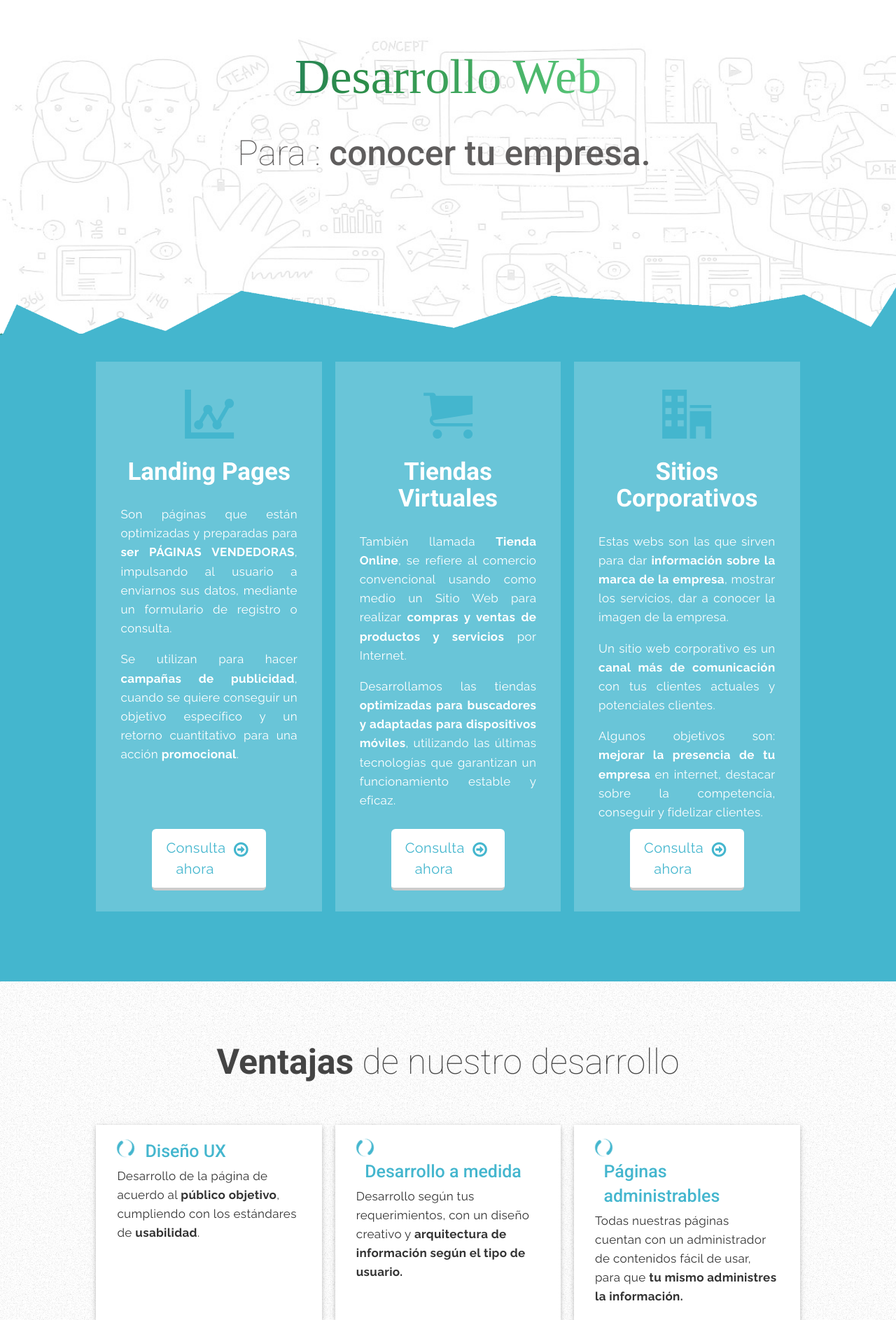
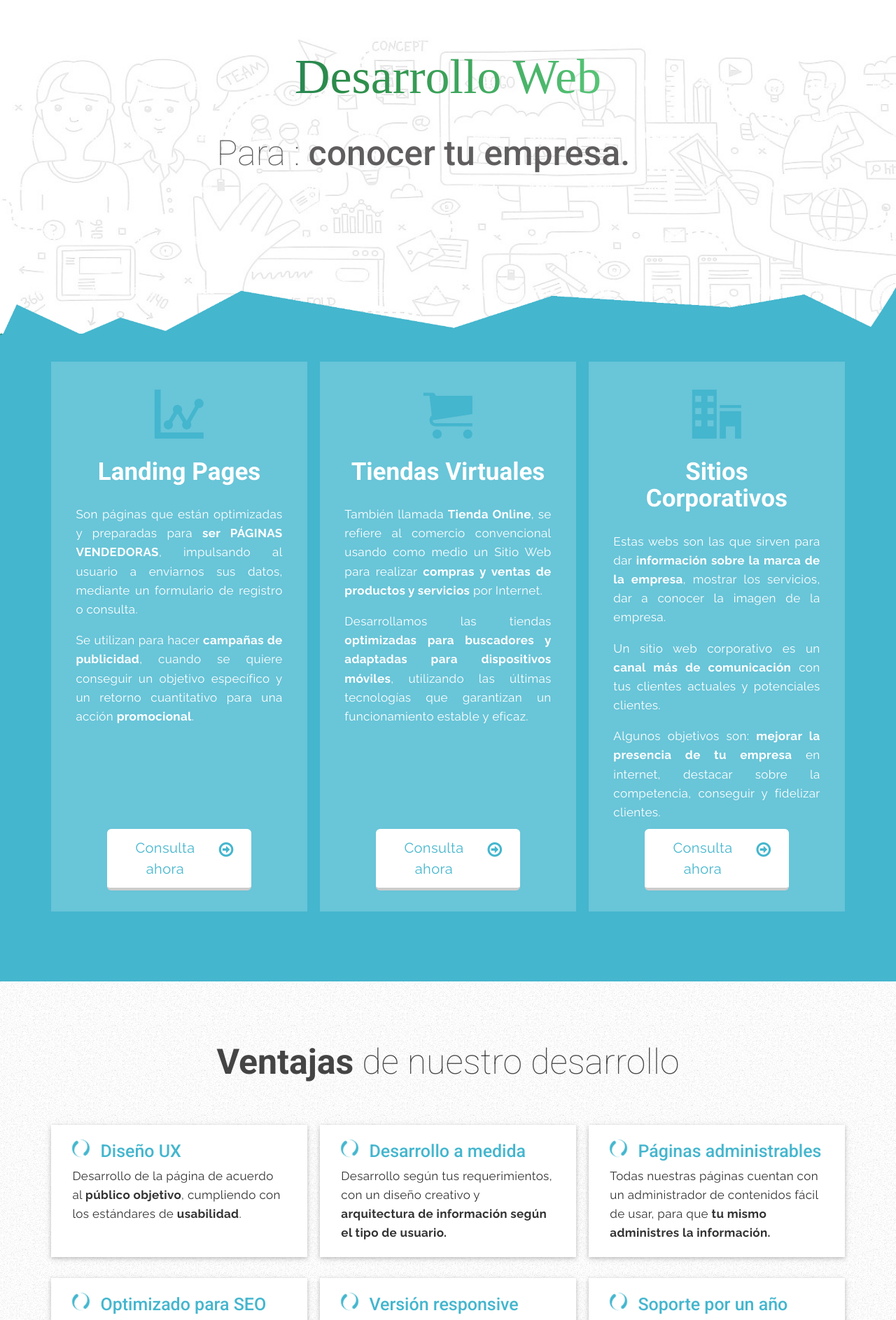
Before and after one commit to Identired360/Identired, a PHP site: page /html/desarrollo-web.php in a window 1280 px wide. Shown: the part 162-2049 px from the top of the page at 70% size. Run offline with PHP 8.4, Linux system fonts and the light colour scheme; some web fonts are replaced.

Commit message:
Desarrollo web

```diff
--- a/html/css/main.css
+++ b/html/css/main.css
@@ -2209,6 +2209,11 @@ textarea{
     -ms-transform: translate(200px, 0px) rotate(180deg);
   }
 }
+@media only screen and (max-width: 1460px) {
+  .col-container {
+    width: 90%;
+  }
+}
 @media only screen and (max-width: 1400px) {
   .cont-linksh {
     padding-top: 2.5em;
--- a/html/css/responsive.less
+++ b/html/css/responsive.less
@@ -1,3 +1,8 @@
+@media only screen and (max-width: 1460px) {
+	.col-container{
+		width: 90%;
+	}
+}
 @media only screen and (max-width: 1400px) {
 	.cont-linksh {
 		padding-top: 2.5em;
--- a/html/desarrollo-web.php
+++ b/html/desarrollo-web.php
@@ -81,7 +81,7 @@
 <section class="row back-cel sec-imp">
 	<div class="col-container">
 		<div class="small-12 large-4 columns">
-			<div class="item-desa wow bounceInDown" data-wow-delay=".2s">
+			<div class="item-desa wow slideInUp" data-wow-delay=".1s">
 				<svg version="1.1" xmlns="http://www.w3.org/2000/svg" xmlns:xlink="http://www.w3.org/1999/xlink" viewBox="0 0 512 512">
 					<g id="icomoon-ignore">
 					</g>
@@ -94,7 +94,7 @@
 			</div>
 		</div>
 		<div class="small-12 large-4 columns">
-			<div class="item-desa wow bounceInDown" data-wow-delay=".7s">
+			<div class="item-desa wow slideInUp" data-wow-delay=".4s">
 				<svg version="1.1" xmlns="http://www.w3.org/2000/svg" xmlns:xlink="http://www.w3.org/1999/xlink" viewBox="0 0 512 512">
 					<g id="icomoon-ignore">
 					</g>
@@ -109,7 +109,7 @@
 			</div>
 		</div>
 		<div class="small-12 large-4 columns">
-			<div class="item-desa wow bounceInDown" data-wow-delay="1.2s">
+			<div class="item-desa wow slideInUp" data-wow-delay=".7s">
 			<svg version="1.1" xmlns="http://www.w3.org/2000/svg" xmlns:xlink="http://www.w3.org/1999/xlink" viewBox="0 0 512 512">
 				<g id="icomoon-ignore">
 				</g>
@@ -131,44 +131,44 @@
 		<div class="titH2 wow slideInDown">
 			<h2><b>Ventajas</b> de nuestro desarrollo</h2>
 		</div>
-		<div class="cont-vent">
+		<div class="cont-vent wow fadeInLeft">
 			<div class="small-12 medium-6 large-4 columns">
-				<div class="item-vent wow flipInY" data-wow-delay=".5s">
+				<div class="item-vent" data-wow-delay=".5s">
 					<svg version="1.1" xmlns="http://www.w3.org/2000/svg" xmlns:xlink="http://www.w3.org/1999/xlink" viewBox="0 0 512 512"><g id="icomoon-ignore"></g><path d="M256 0c-139.374 0-252.729 111.381-255.924 249.987 2.96-120.932 94.916-217.987 207.924-217.987 114.875 0 208 100.288 208 224 0 26.51 21.49 48 48 48s48-21.49 48-48c0-141.385-114.615-256-256-256zM256 512c139.374 0 252.729-111.381 255.924-249.987-2.96 120.932-94.916 217.987-207.924 217.987-114.875 0-208-100.288-208-224 0-26.51-21.49-48-48-48s-48 21.49-48 48c0 141.385 114.615 256 256 256z"></path></svg>
 					<h3>Diseño UX</h3>
 					<p>Desarrollo de la página de acuerdo al <b>público objetivo</b>, cumpliendo con los estándares de <b>usabilidad</b>.</p>
 				</div>
 			</div>
 			<div class="small-12 medium-6 large-4 columns">
-				<div class="item-vent wow flipInY" data-wow-delay=".5s">
+				<div class="item-vent" data-wow-delay=".5s">
 					<svg version="1.1" xmlns="http://www.w3.org/2000/svg" xmlns:xlink="http://www.w3.org/1999/xlink" viewBox="0 0 512 512"><g id="icomoon-ignore"></g><path d="M256 0c-139.374 0-252.729 111.381-255.924 249.987 2.96-120.932 94.916-217.987 207.924-217.987 114.875 0 208 100.288 208 224 0 26.51 21.49 48 48 48s48-21.49 48-48c0-141.385-114.615-256-256-256zM256 512c139.374 0 252.729-111.381 255.924-249.987-2.96 120.932-94.916 217.987-207.924 217.987-114.875 0-208-100.288-208-224 0-26.51-21.49-48-48-48s-48 21.49-48 48c0 141.385 114.615 256 256 256z"></path></svg>
 					<h3>Desarrollo a medida</h3>
 					<p>Desarrollo según tus requerimientos, con un diseño creativo y <b>arquitectura de información según el tipo de usuario.</b></p>
 				</div>
 			</div>
 			<div class="small-12 medium-6 large-4 columns">
-				<div class="item-vent wow flipInY" data-wow-delay=".5s">
+				<div class="item-vent" data-wow-delay=".5s">
 					<svg version="1.1" xmlns="http://www.w3.org/2000/svg" xmlns:xlink="http://www.w3.org/1999/xlink" viewBox="0 0 512 512"><g id="icomoon-ignore"></g><path d="M256 0c-139.374 0-252.729 111.381-255.924 249.987 2.96-120.932 94.916-217.987 207.924-217.987 114.875 0 208 100.288 208 224 0 26.51 21.49 48 48 48s48-21.49 48-48c0-141.385-114.615-256-256-256zM256 512c139.374 0 252.729-111.381 255.924-249.987-2.96 120.932-94.916 217.987-207.924 217.987-114.875 0-208-100.288-208-224 0-26.51-21.49-48-48-48s-48 21.49-48 48c0 141.385 114.615 256 256 256z"></path></svg>
 					<h3>Páginas administrables</h3>
 					<p>Todas nuestras páginas cuentan con un administrador de contenidos fácil de usar, para que <b>tu mismo administres la información.</b></p>
 				</div>
 			</div>
 			<div class="small-12 medium-6 large-4 columns">
-				<div class="item-vent wow flipInY" data-wow-delay=".5s">
+				<div class="item-vent" data-wow-delay=".5s">
 					<svg version="1.1" xmlns="http://www.w3.org/2000/svg" xmlns:xlink="http://www.w3.org/1999/xlink" viewBox="0 0 512 512"><g id="icomoon-ignore"></g><path d="M256 0c-139.374 0-252.729 111.381-255.924 249.987 2.96-120.932 94.916-217.987 207.924-217.987 114.875 0 208 100.288 208 224 0 26.51 21.49 48 48 48s48-21.49 48-48c0-141.385-114.615-256-256-256zM256 512c139.374 0 252.729-111.381 255.924-249.987-2.96 120.932-94.916 217.987-207.924 217.987-114.875 0-208-100.288-208-224 0-26.51-21.49-48-48-48s-48 21.49-48 48c0 141.385 114.615 256 256 256z"></path></svg>
 					<h3>Optimizado para SEO</h3>
 					<p>Desarrollamos los códigos con estándares de calidad los cuales ayudan al <b>posicionamiento</b> de tu página en los buscadores.</p>
 				</div>
 			</div>
 			<div class="small-12 medium-6 large-4 columns">
-				<div class="item-vent wow flipInY" data-wow-delay=".5s">
+				<div class="item-vent" data-wow-delay=".5s">
 					<svg version="1.1" xmlns="http://www.w3.org/2000/svg" xmlns:xlink="http://www.w3.org/1999/xlink" viewBox="0 0 512 512"><g id="icomoon-ignore"></g><path d="M256 0c-139.374 0-252.729 111.381-255.924 249.987 2.96-120.932 94.916-217.987 207.924-217.987 114.875 0 208 100.288 208 224 0 26.51 21.49 48 48 48s48-21.49 48-48c0-141.385-114.615-256-256-256zM256 512c139.374 0 252.729-111.381 255.924-249.987-2.96 120.932-94.916 217.987-207.924 217.987-114.875 0-208-100.288-208-224 0-26.51-21.49-48-48-48s-48 21.49-48 48c0 141.385 114.615 256 256 256z"></path></svg>
 					<h3>Versión responsive</h3>
 					<p>Tu página será <b>adaptable a dispositivos móviles</b>, es decir también podrá ser vista en tablets y celulares. </p>
 				</div>
 			</div>
 			<div class="small-12 medium-6 large-4 columns">
-				<div class="item-vent wow flipInY" data-wow-delay=".5s">
+				<div class="item-vent" data-wow-delay=".5s">
 					<svg version="1.1" xmlns="http://www.w3.org/2000/svg" xmlns:xlink="http://www.w3.org/1999/xlink" viewBox="0 0 512 512"><g id="icomoon-ignore"></g><path d="M256 0c-139.374 0-252.729 111.381-255.924 249.987 2.96-120.932 94.916-217.987 207.924-217.987 114.875 0 208 100.288 208 224 0 26.51 21.49 48 48 48s48-21.49 48-48c0-141.385-114.615-256-256-256zM256 512c139.374 0 252.729-111.381 255.924-249.987-2.96 120.932-94.916 217.987-207.924 217.987-114.875 0-208-100.288-208-224 0-26.51-21.49-48-48-48s-48 21.49-48 48c0 141.385 114.615 256 256 256z"></path></svg>
 					<h3>Soporte por un año</h3>
 					<p>Te damos un año de <b>soporte gratuito</b>, a cualquier consulta o problema que tengas en cuanto al uso del administrador.</p>
```
Also changed, not shown: html/img/proy/proyectos pantalla.jpg (added), 1 other file.
